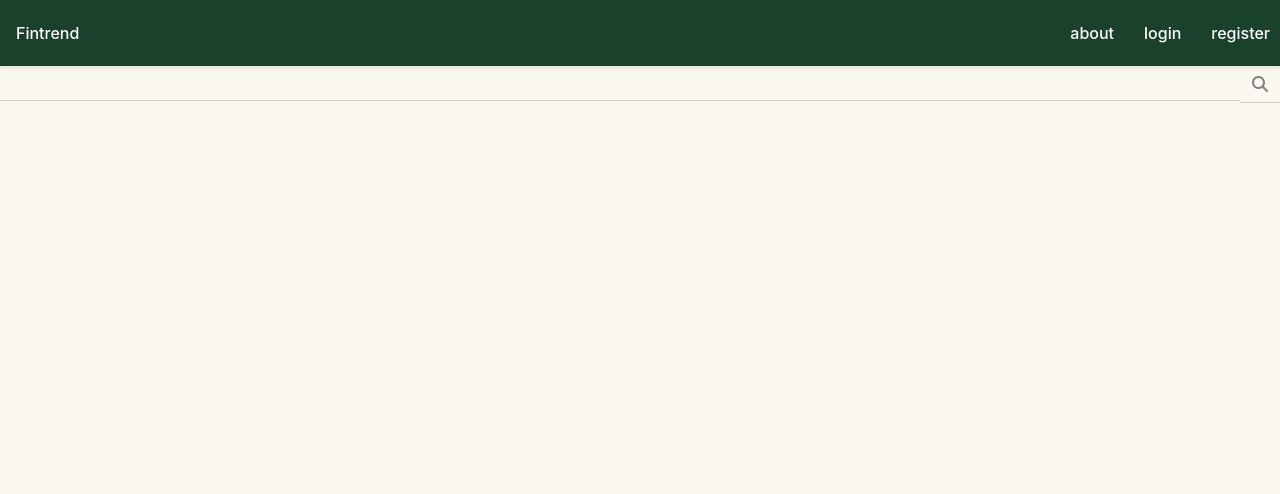
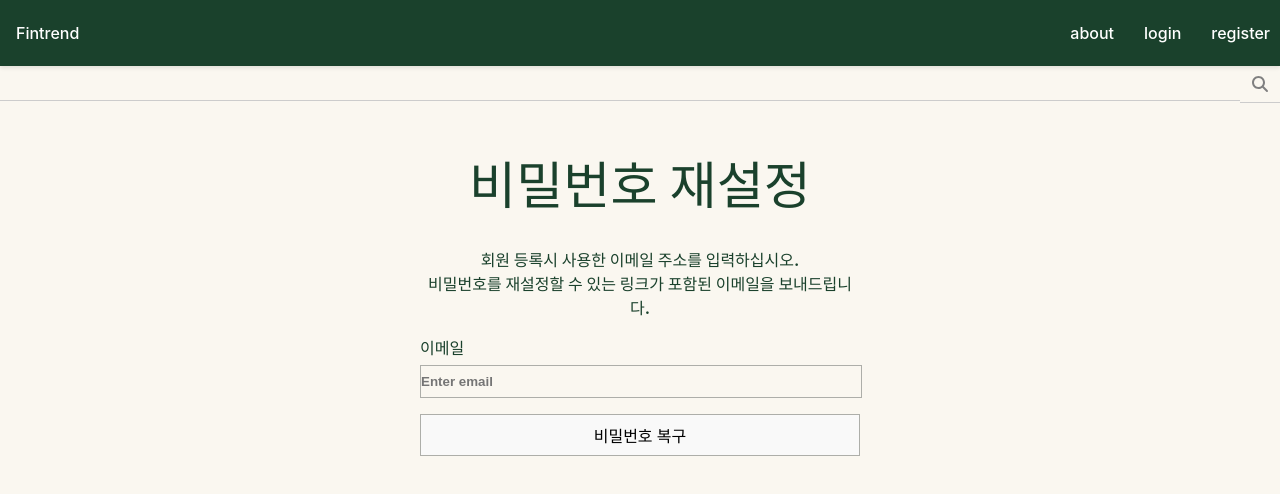
Before and after one commit to kimminki10/newsgen, a React (Vite) app in the folder frontend/: page /reset-password in a window 1280 px wide. Shown: the top 494 px of the page. Built offline with nearby package versions, Linux system fonts and the light colour scheme.

Commit message:
feat: reset password page and refactor textbox

```diff
--- a/frontend/src/App.jsx
+++ b/frontend/src/App.jsx
@@ -9,6 +9,7 @@ import NewsTemplate from "./components/NewsTemplate";
 import Subscription from "./components/Subscription";
 import AboutPage from "./components/AboutPage";
 import Layout from "./components/Layout";
+import ResetPasswordPage from "./components/ResetPasswordPage";
 import "./App.css";
 
 function App() {
@@ -19,6 +20,7 @@ function App() {
           <Routes>
             <Route path="/" element={<Home />} />
             <Route path="/login" element={<Login />} />
+            <Route path="/reset-password" element={<ResetPasswordPage />} />
             <Route path="/register" element={<Register />} />
             <Route path="/news" element={<NewsList />} />
             <Route path="/news/template" element={<NewsTemplate />} />
--- a/frontend/src/components/Login.jsx
+++ b/frontend/src/components/Login.jsx
@@ -9,6 +9,10 @@ const Login = () => {
     navigate("/register");
   };
 
+  const handleResetClick = () => {
+    navigate("/reset-password");
+  };
+
   return (
     <div className="login-container">
       <h1>로그인</h1>
@@ -17,7 +21,7 @@ const Login = () => {
       <button className="login-btn">로그인</button>
       <div className="button-container">
         <button onClick={handleRegisterClick}>가입하기</button>
-        <button>계정찾기</button>
+        <button onClick={handleResetClick}>계정찾기</button>
       </div>
     </div>
   );
--- /dev/null
+++ b/frontend/src/components/ResetPasswordPage.css
@@ -0,0 +1,12 @@
+.reset-container {
+    display: flex;
+    flex-direction: column;
+    align-items: center;
+    margin: 0 auto;
+    max-width: 440px;
+    width: 90%;
+}
+
+.reset-btn {
+    width: 100%;
+}
--- /dev/null
+++ b/frontend/src/components/ResetPasswordPage.jsx
@@ -0,0 +1,20 @@
+import React from 'react';
+import TextBox from './TextBox';
+import './TextBox.css';
+import './ResetPasswordPage.css';
+
+const ResetPasswordPage = () => {
+    return (
+        <div className="reset-container">
+            <h1>비밀번호 재설정</h1>
+            <strong>
+                회원 등록시 사용한 이메일 주소를 입력하십시오.<br />
+                비밀번호를 재설정할 수 있는 링크가 포함된 이메일을 보내드립니다.
+            </strong>
+            <TextBox label="이메일" type="email" placeholder="Enter email"/>
+            <button className="reset-btn">비밀번호 복구</button>
+        </div>
+    );
+}
+
+export default ResetPasswordPage;
--- a/frontend/src/components/TextBox.css
+++ b/frontend/src/components/TextBox.css
@@ -1,7 +1,7 @@
 .text-box {
     display: flex;
     flex-direction: column;
-    margin-bottom: 15px;
+    margin: 1rem;
     width: 100%;
 }
 
```
